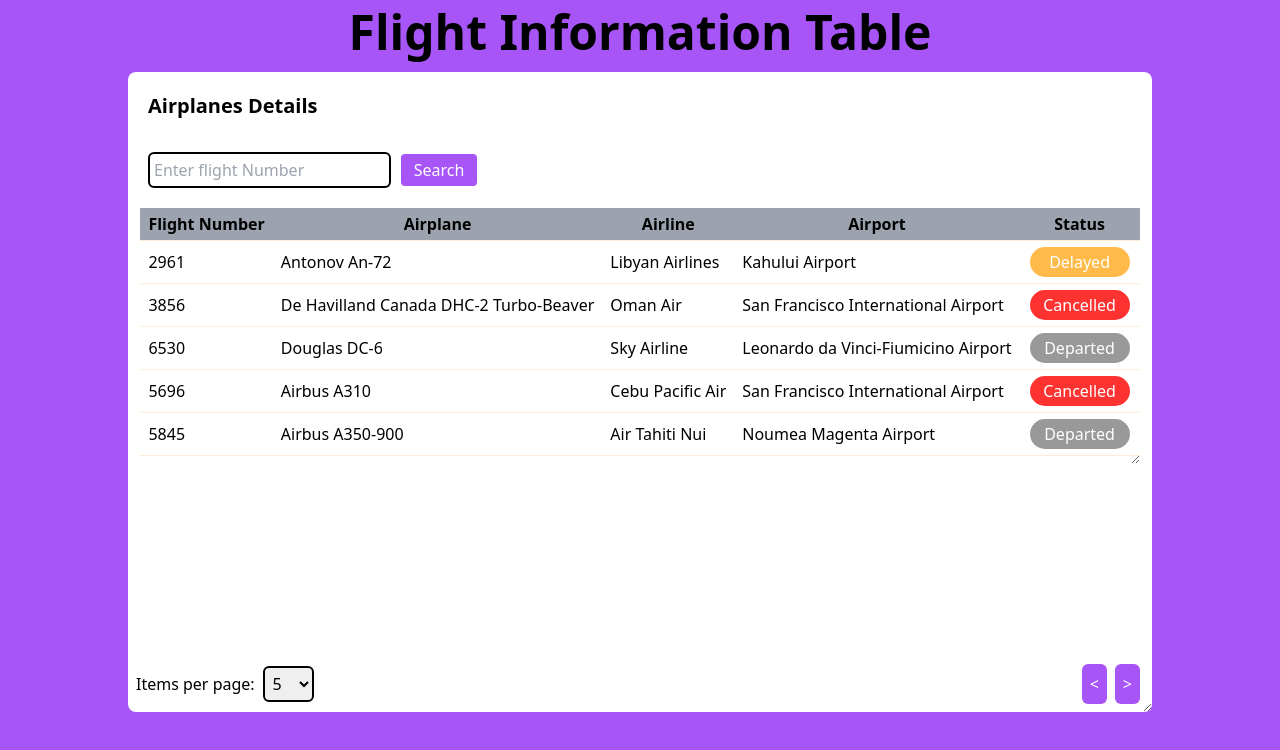
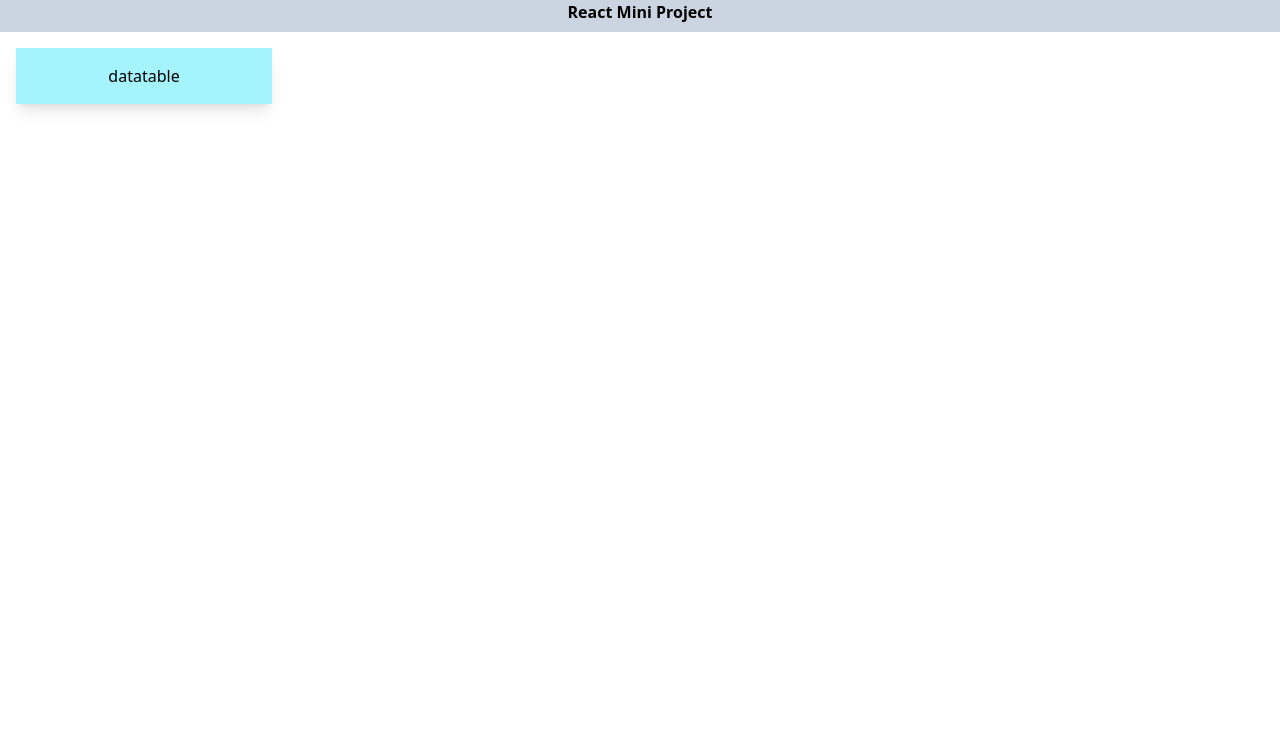
Before and after one commit to Subhadeep-CS/react-mini-project, a React (Create React App) app: page /#/ in a window 1280 px wide. Shown: the top 750 px of the page. Built offline with nearby package versions, Linux system fonts and the light colour scheme.

Commit message:
Folder structure completed

```diff
--- a/src/App.js
+++ b/src/App.js
@@ -1,15 +1,15 @@
-import { Route, Router } from "react-router-dom";
-import DataTable from "./components/DataTable";
-
+import { Route, Router, Routes } from "react-router-dom";
+import Layout from "./Layout/Layout";
+import Home from "./pages/Home";
+import ProjectDetails from "./pages/ProjectDetails";
 function App() {
   return (
-    <div className='App'>
-      {/* <Router>
-        <Route>
-
-        </Route>
-      </Router> */}
-      <DataTable/>
+    <div className="App">
+      <Layout>
+        <Routes>
+          <Route path="/" element={<Home />} />
+        </Routes>
+      </Layout>
     </div>
   );
 }
--- /dev/null
+++ b/src/Layout/Header.js
@@ -0,0 +1,18 @@
+const Header = () => {
+  return (
+    <div>
+      <header>
+        <div className="w-full h-8 bg-slate-300">
+          {/* <div id="logo">
+
+            </div> */}
+          <p id="mini-project" className="text-center text-black font-semibold">
+            React Mini Project
+          </p>
+        </div>
+      </header>
+    </div>
+  );
+};
+
+export default Header;
--- a/src/Layout/Layout.js
+++ b/src/Layout/Layout.js
@@ -0,0 +1,12 @@
+import Header from "./Header";
+
+const Layout = ({ children }) => {
+  return (
+    <div id="body">
+      <Header />
+      {children}
+    </div>
+  );
+};
+
+export default Layout;
--- a/src/common/ProjectCard.js
+++ b/src/common/ProjectCard.js
@@ -1,9 +1,14 @@
-const ProjectCard=({projectName,contributorName,picture})=>{
-    return(
-        <div>
+import { useState } from "react";
 
-        </div>
-    )
-}
+const ProjectCard = ({ projectName, contributorName }) => {
+  return (
+    <div
+      id="card"
+      className="h-14 w-1/5 bg-cyan-200 mx-4 my-4 p-1 shadow-lg flex items-center justify-center"
+    >
+      <p>{projectName}</p>
+    </div>
+  );
+};
 
 export default ProjectCard;
--- /dev/null
+++ b/src/pages/Home/index.js
@@ -0,0 +1,14 @@
+// Home.js
+import { Link } from "react-router-dom";
+import ProjectCard from "../../common/ProjectCard";
+import DataTable from "../../components/DataTable";
+
+const Home = () => {
+  return (
+    <div id="home">
+      <ProjectCard projectName={"datatable"} />
+    </div>
+  );
+};
+
+export default Home;
```
Also changed, not shown: package.json (+4 -4 lines), src/pages/Contact/index.js (added), src/pages/ProjectDetails/index.js (added).
